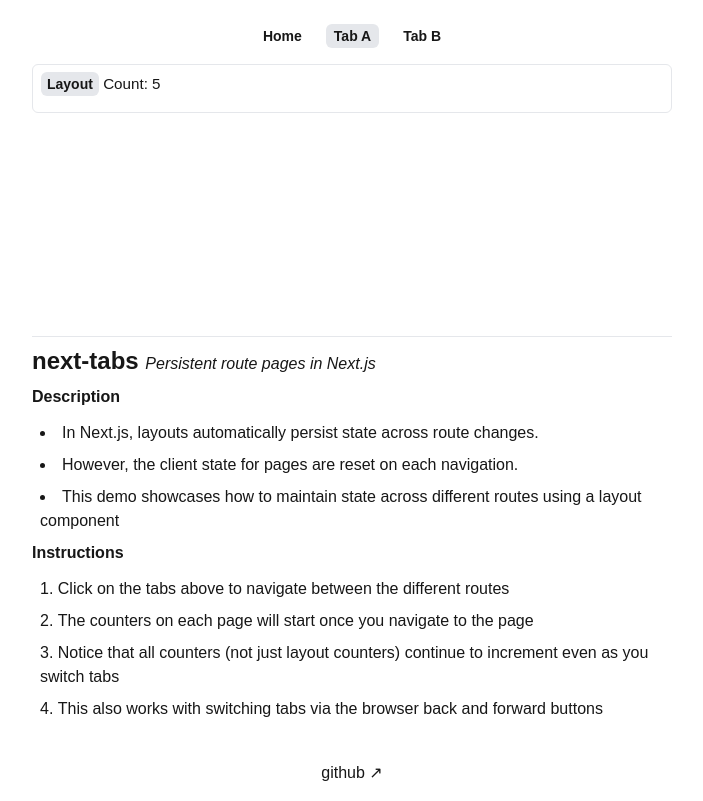
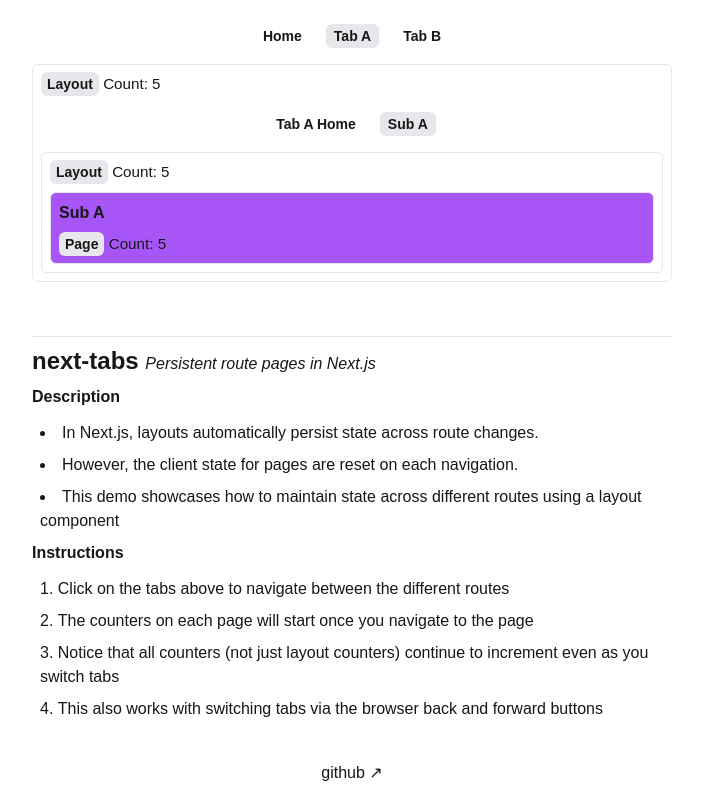
Before and after one commit to rexfordessilfie/next-tabs, a Next.js app: page /tab-a/sub-a in a window 1280 px wide. Before the commit this address had no page. Shown: the whole page, without its empty margins (288-991 px from the left). Built offline with nearby package versions, Linux system fonts and the light colour scheme.

Commit message:
chore: without slots

```diff
--- a/app/@tab_a/default.tsx
+++ /dev/null
@@ -1,3 +0,0 @@
-export default function Default() {
-  return null;
-}
--- a/app/@tab_a/tab-a/@sub_a/default.tsx
+++ /dev/null
@@ -1,3 +0,0 @@
-export default function Default() {
-  return null;
-}
--- a/app/@tab_b/default.tsx
+++ /dev/null
@@ -1,3 +0,0 @@
-export default function Default() {
-  return null;
-}
--- a/app/layout.tsx
+++ b/app/layout.tsx
@@ -46,9 +46,7 @@ export default function RootLayout({
 
             <div className="p-2 border dark:border-gray-500 rounded-md flex flex-col gap-2">
               <Counter label="Layout" />
-              <Route path="/" component={children} />
-              <Route path="/tab-a" component={tab_a} />
-              <Route path="/tab-b" component={tab_b} />
+              {children}
             </div>
           </div>
 
--- a/app/@tab_a/tab-a/layout.jsx
+++ b/app/tab-a/layout.jsx
@@ -15,8 +15,7 @@ export default function Layout({ children, sub_a }) {
       <div className="border rounded-md p-2 flex flex-col gap-2 dark:border-gray-500">
         <Counter label="Layout" />
 
-        <Route path="/tab-a" exact component={children} />
-        <Route path="/tab-a/sub-a" component={sub_a} />
+        {children}
       </div>
     </div>
   );
```
Also changed, not shown: app/tab-a/not-found.tsx (renamed from app/@tab_a/tab-a/not-found.tsx), app/tab-a/page.tsx (renamed from app/@tab_a/tab-a/page.tsx), app/tab-a/sub-a/page.tsx (renamed from app/@tab_a/tab-a/@sub_a/sub-a/page.tsx), app/tab-b/layout.jsx (renamed from app/@tab_b/tab-b/layout.jsx), app/tab-b/page.tsx (renamed from app/@tab_b/tab-b/page.tsx).
